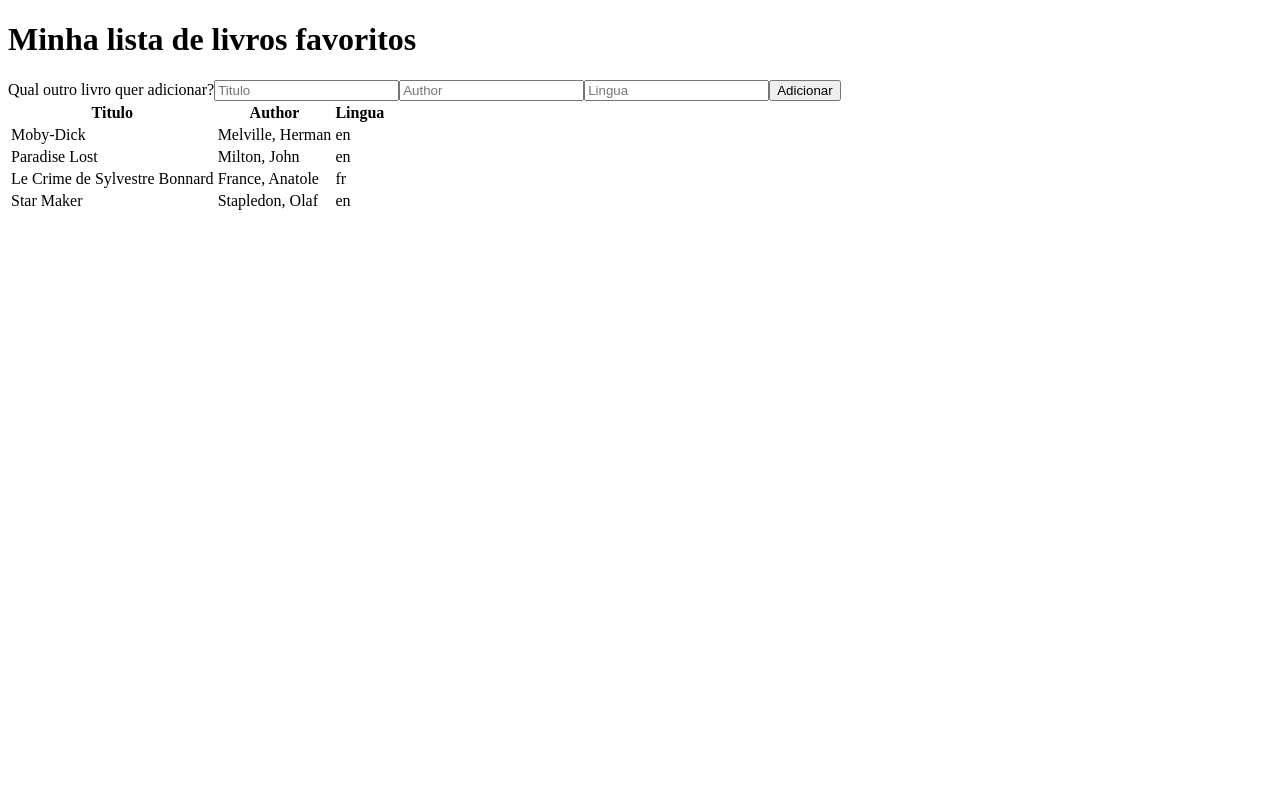
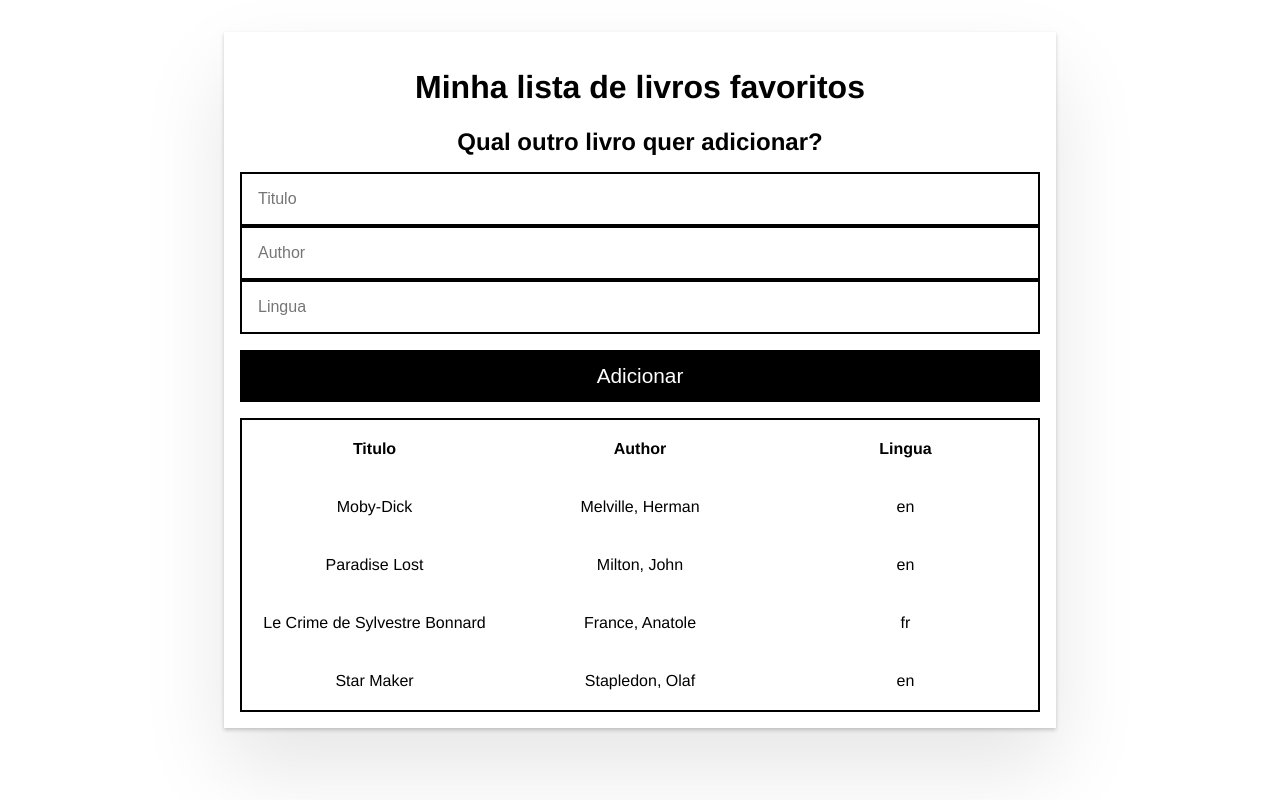
Before and after one commit to rkoyanagui/favorite-books-website, an Angular app: page / in a window 1280 px wide. Built offline with nearby package versions, Linux system fonts and the light colour scheme.

Commit message:
Add styles

```diff
--- a/src/app/app.component.css
+++ b/src/app/app.component.css
@@ -0,0 +1,74 @@
+.main {
+  max-width: 800px;
+  width: 85%;
+  margin: 2rem auto;
+  padding: 1rem;
+  text-align: center;
+  box-shadow: 0 2px 4px 0 rgba(0, 0, 0, 0.2), 0 2.5rem 5rem 0 rgba(0, 0, 0, 0.1);
+}
+
+@media screen and (min-width: 600px) {
+  .main {
+    width: 70%;
+  }
+}
+
+label {
+  font-size: 1.5rem;
+  font-weight: bold;
+  display: block;
+  padding-bottom: 1rem;
+}
+
+.lg-text-input {
+  width: 100%;
+  padding: 1rem;
+  border: 2px solid #000;
+  display: block;
+  box-sizing: border-box;
+  font-size: 1rem;
+}
+
+.btn-wrapper {
+  margin-bottom: 2rem;
+}
+
+.btn-menu {
+  flex-basis: 32%;
+}
+
+.active {
+  color: green;
+}
+
+ul {
+  padding-inline-start: 0;
+}
+
+ul li {
+  list-style: none;
+}
+
+table {
+  table-layout: fixed;
+  width: 100%;
+  border-collapse: collapse;
+  border: 2px solid #000;
+}
+
+thead th:nth-child(1) {
+  width: 50%;
+}
+
+thead th:nth-child(2) {
+  width: 45%;
+}
+
+thead th:nth-child(3) {
+  width: 5%;
+}
+
+th,
+td {
+  padding: 20px;
+}
--- a/src/styles.css
+++ b/src/styles.css
@@ -1 +1,52 @@
-/* You can add global styles to this file, and also import other style files */
+body {
+  font-family: Helvetica, Arial, sans-serif;
+}
+
+.btn-wrapper {
+  /* flexbox */
+  display: flex;
+  flex-wrap: nowrap;
+  justify-content: space-between;
+}
+
+.btn {
+  color: #000;
+  background-color: #fff;
+  border: 2px solid #cecece;
+  font-size: 1rem;
+  padding: 0.35rem 1rem 0.25rem 1rem;
+}
+
+.btn-hover {
+  background-color: #d1e0fe;
+}
+
+.btn-focus {
+  border: black solid 2px;
+  outline: none;
+}
+
+.btn-primary {
+  color: #fff;
+  background-color: #000;
+  width: 100%;
+  padding: 0.75rem;
+  font-size: 1.3rem;
+  border: black solid 2px;
+  margin: 1rem 0;
+}
+
+.btn-primary:hover {
+  background-color: #444242;
+}
+
+.btn-primary:focus {
+  color: #000;
+  outline: none;
+  border: #000 solid 2px;
+  background-color: #d7ecff;
+}
+
+.btn-primary:active {
+  background-color: #212020;
+}
```
